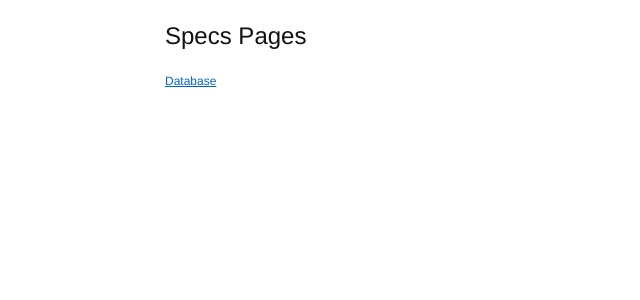
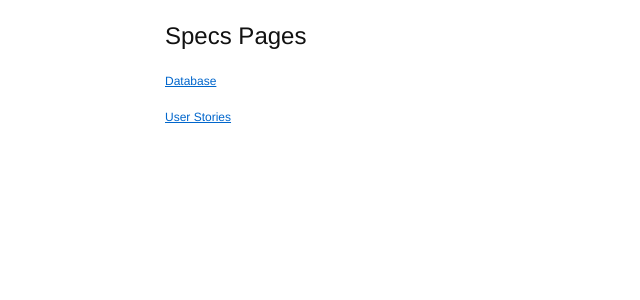
Before and after one commit to jlindsey/userchat, a Jekyll site: the page built from index.markdown, in a window 1280 px wide. Shown: the top 300 px of the page, without its empty margins (0-640 px from the left). Built offline with Jekyll 4.4.1, drawn with Linux system fonts in a browser that asks for light colours.

Commit message:
Add user_stories

```diff
--- a/index.markdown
+++ b/index.markdown
@@ -7,3 +7,5 @@ Specs Pages
 -----------
 
 [Database](database.html)
+
+[User Stories](user_stories.html)
--- /dev/null
+++ b/user_stories.markdown
@@ -0,0 +1,6 @@
+---
+layout: default
+title: Userchat – User Stories
+---
+
+[<< Home](index.html)
```
